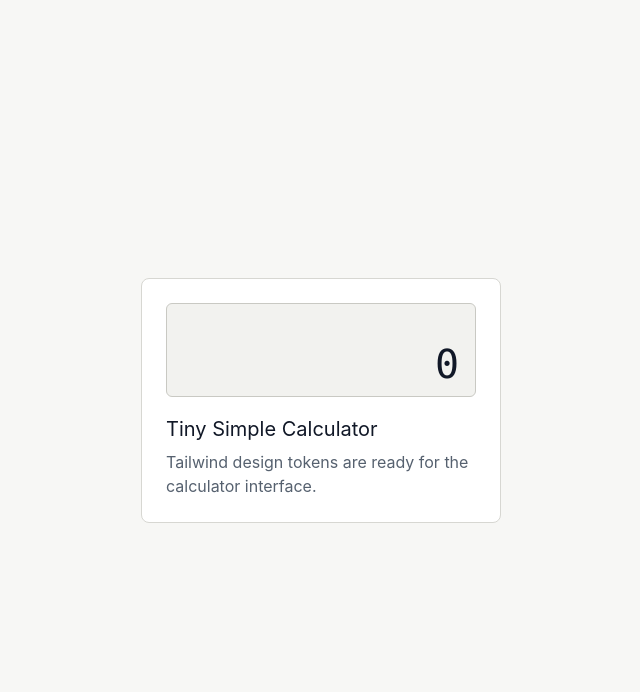
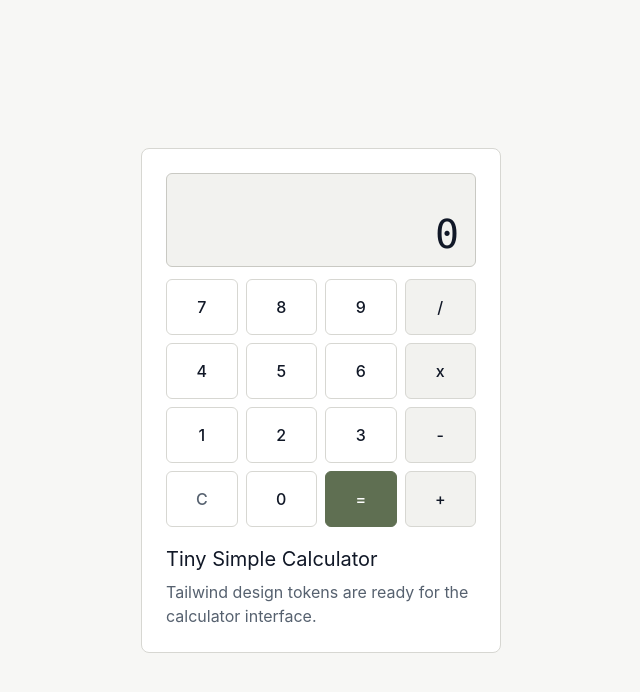
Before and after one commit to mtplayground/alex-1883-tiny-simple-calculat, a React (Vite) app: page / in a window 1280 px wide. Shown: the top 692 px of the page, without its empty margins (319-959 px from the left). Built offline with nearby package versions, Linux system fonts and the light colour scheme.

Commit message:
feat: Build the keypad grid with press feedback

```diff
--- a/src/App.tsx
+++ b/src/App.tsx
@@ -1,4 +1,5 @@
 import { Display } from "./components/Display";
+import { Keypad } from "./components/Keypad";
 
 function App() {
   return (
@@ -8,6 +9,9 @@ function App() {
     >
       <section className="calculator-surface">
         <Display displayValue="0" />
+        <div className="mt-3">
+          <Keypad />
+        </div>
         <h1 id="app-title" className="mt-5 text-xl leading-tight text-ink">
           Tiny Simple Calculator
         </h1>
--- /dev/null
+++ b/src/components/Keypad.tsx
@@ -0,0 +1,69 @@
+import type { CalculatorAction } from "../lib/calculator";
+import { KeypadButton, type KeypadButtonVariant } from "./KeypadButton";
+
+interface KeypadButtonDefinition {
+  label: string;
+  ariaLabel: string;
+  action: CalculatorAction;
+  variant?: KeypadButtonVariant;
+}
+
+export interface KeypadProps {
+  onPress?: (action: CalculatorAction) => void;
+}
+
+const keypadButtons: readonly KeypadButtonDefinition[] = [
+  { label: "7", ariaLabel: "Seven", action: { type: "digit", digit: "7" } },
+  { label: "8", ariaLabel: "Eight", action: { type: "digit", digit: "8" } },
+  { label: "9", ariaLabel: "Nine", action: { type: "digit", digit: "9" } },
+  {
+    label: "/",
+    ariaLabel: "Divide",
+    action: { type: "operator", operator: "/" },
+    variant: "operator",
+  },
+  { label: "4", ariaLabel: "Four", action: { type: "digit", digit: "4" } },
+  { label: "5", ariaLabel: "Five", action: { type: "digit", digit: "5" } },
+  { label: "6", ariaLabel: "Six", action: { type: "digit", digit: "6" } },
+  {
+    label: "x",
+    ariaLabel: "Multiply",
+    action: { type: "operator", operator: "*" },
+    variant: "operator",
+  },
+  { label: "1", ariaLabel: "One", action: { type: "digit", digit: "1" } },
+  { label: "2", ariaLabel: "Two", action: { type: "digit", digit: "2" } },
+  { label: "3", ariaLabel: "Three", action: { type: "digit", digit: "3" } },
+  {
+    label: "-",
+    ariaLabel: "Subtract",
+    action: { type: "operator", operator: "-" },
+    variant: "operator",
+  },
+  { label: "C", ariaLabel: "Clear", action: { type: "clear" }, variant: "clear" },
+  { label: "0", ariaLabel: "Zero", action: { type: "digit", digit: "0" } },
+  { label: "=", ariaLabel: "Equals", action: { type: "equals" }, variant: "equals" },
+  {
+    label: "+",
+    ariaLabel: "Add",
+    action: { type: "operator", operator: "+" },
+    variant: "operator",
+  },
+];
+
+export function Keypad({ onPress }: KeypadProps) {
+  return (
+    <div className="calculator-key-grid" role="group" aria-label="Calculator keypad">
+      {keypadButtons.map((button) => (
+        <KeypadButton
+          key={button.label}
+          label={button.label}
+          ariaLabel={button.ariaLabel}
+          action={button.action}
+          variant={button.variant}
+          onPress={onPress}
+        />
+      ))}
+    </div>
+  );
+}
--- /dev/null
+++ b/src/components/KeypadButton.tsx
@@ -0,0 +1,46 @@
+import type { CalculatorAction } from "../lib/calculator";
+
+export type KeypadButtonVariant = "default" | "operator" | "clear" | "equals";
+
+export interface KeypadButtonProps {
+  label: string;
+  action: CalculatorAction;
+  ariaLabel?: string;
+  variant?: KeypadButtonVariant;
+  onPress?: (action: CalculatorAction) => void;
+}
+
+function getVariantClassName(variant: KeypadButtonVariant): string {
+  switch (variant) {
+    case "equals":
+      return "calculator-key-equals";
+    case "operator":
+      return "calculator-key-operator";
+    case "clear":
+      return "calculator-key-clear";
+    case "default":
+      return "";
+  }
+}
+
+export function KeypadButton({
+  label,
+  action,
+  ariaLabel,
+  variant = "default",
+  onPress,
+}: KeypadButtonProps) {
+  const variantClassName = getVariantClassName(variant);
+  const className = variantClassName ? `calculator-key ${variantClassName}` : "calculator-key";
+
+  return (
+    <button
+      type="button"
+      className={className}
+      aria-label={ariaLabel}
+      onClick={() => onPress?.(action)}
+    >
+      {label}
+    </button>
+  );
+}
--- a/src/styles.css
+++ b/src/styles.css
@@ -49,7 +49,15 @@
   }
 
   .calculator-key {
-    @apply min-h-key rounded-control border border-line bg-surface px-3 py-2 text-base font-medium text-ink transition-colors active:bg-surface-muted;
+    @apply min-h-key rounded-control border border-line bg-surface px-3 py-2 text-base font-medium text-ink transition active:translate-y-px active:bg-surface-muted focus-visible:outline focus-visible:outline-2 focus-visible:outline-offset-2 focus-visible:outline-line-strong;
+  }
+
+  .calculator-key-operator {
+    @apply bg-surface-muted active:bg-line;
+  }
+
+  .calculator-key-clear {
+    @apply text-ink-muted active:bg-line;
   }
 
   .calculator-key-equals {
```
